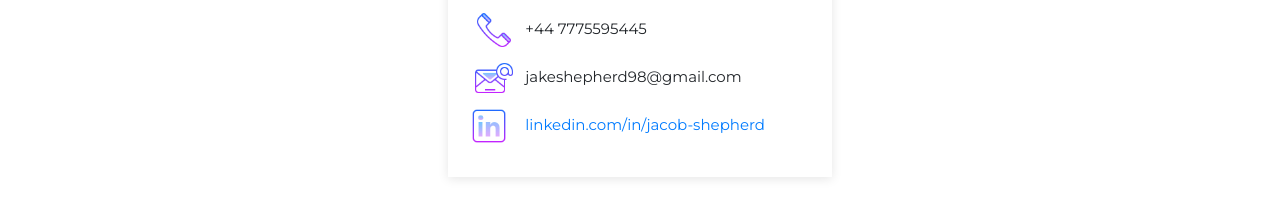
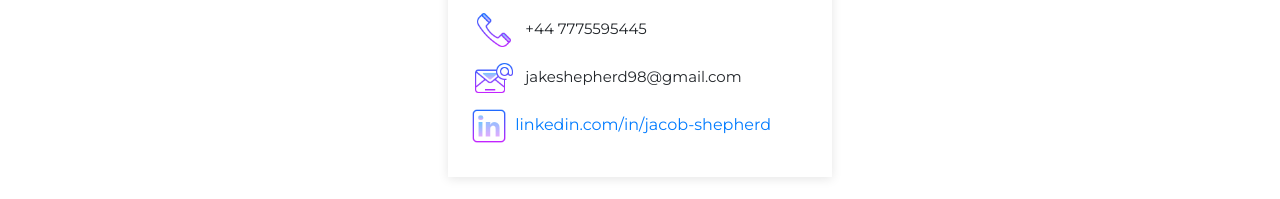
Before and after one commit to jakeshepherd/jakeshepherd.github.io, a React (Create React App) app: page /#/cv in a window 1280 px wide. Shown: the part 1657-1856 px from the top of the page. Built offline with nearby package versions, Linux system fonts and the light colour scheme.

Commit message:
Update a tag

```diff
--- a/src/CSS/CV.css
+++ b/src/CSS/CV.css
@@ -134,6 +134,10 @@ h1 {
     width: 11%;
 }
 
+.contact-info-linkedin {
+    color: #007bff;
+}
+
 .icon-ref {
     color: dodgerblue;
 }
--- a/src/Components/ContactInfo.js
+++ b/src/Components/ContactInfo.js
@@ -32,7 +32,7 @@ class ContactInfo extends Component {
                 <div className={"contact-info-row"}>
                     <img className={"contact-info-icons-linkedin"} src={LinkedIn} alt={"Sorry, this could not be loaded."}/>
                     <a href={"https://www.linkedin.com/in/jacob-shepherd-713719159/"}
-                       className={"contact-info"}>linkedin.com/in/jacob-shepherd</a>
+                       className={"contact-info-linkedin"}>linkedin.com/in/jacob-shepherd</a>
                 </div>
             </div>
         );
```
